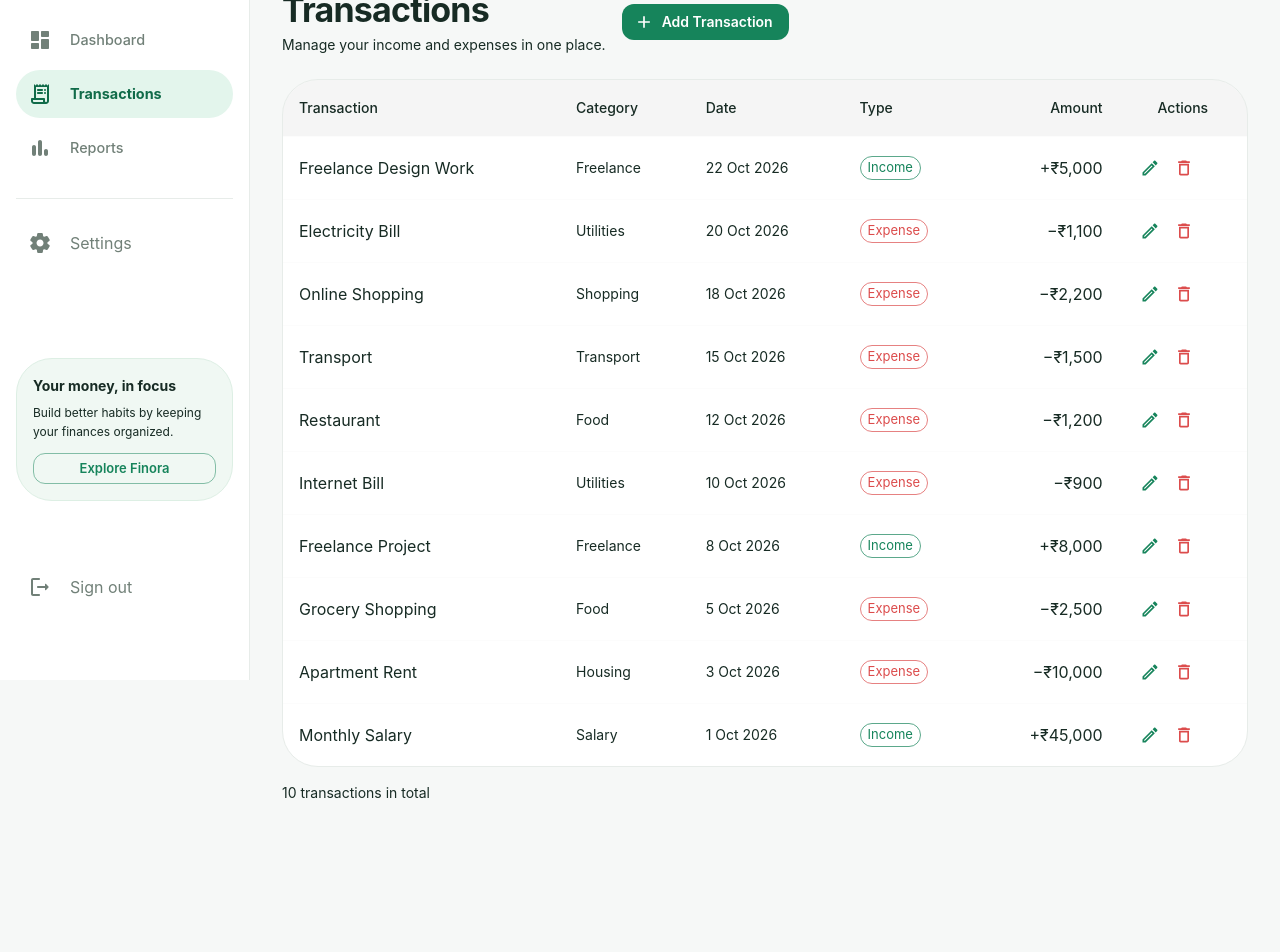
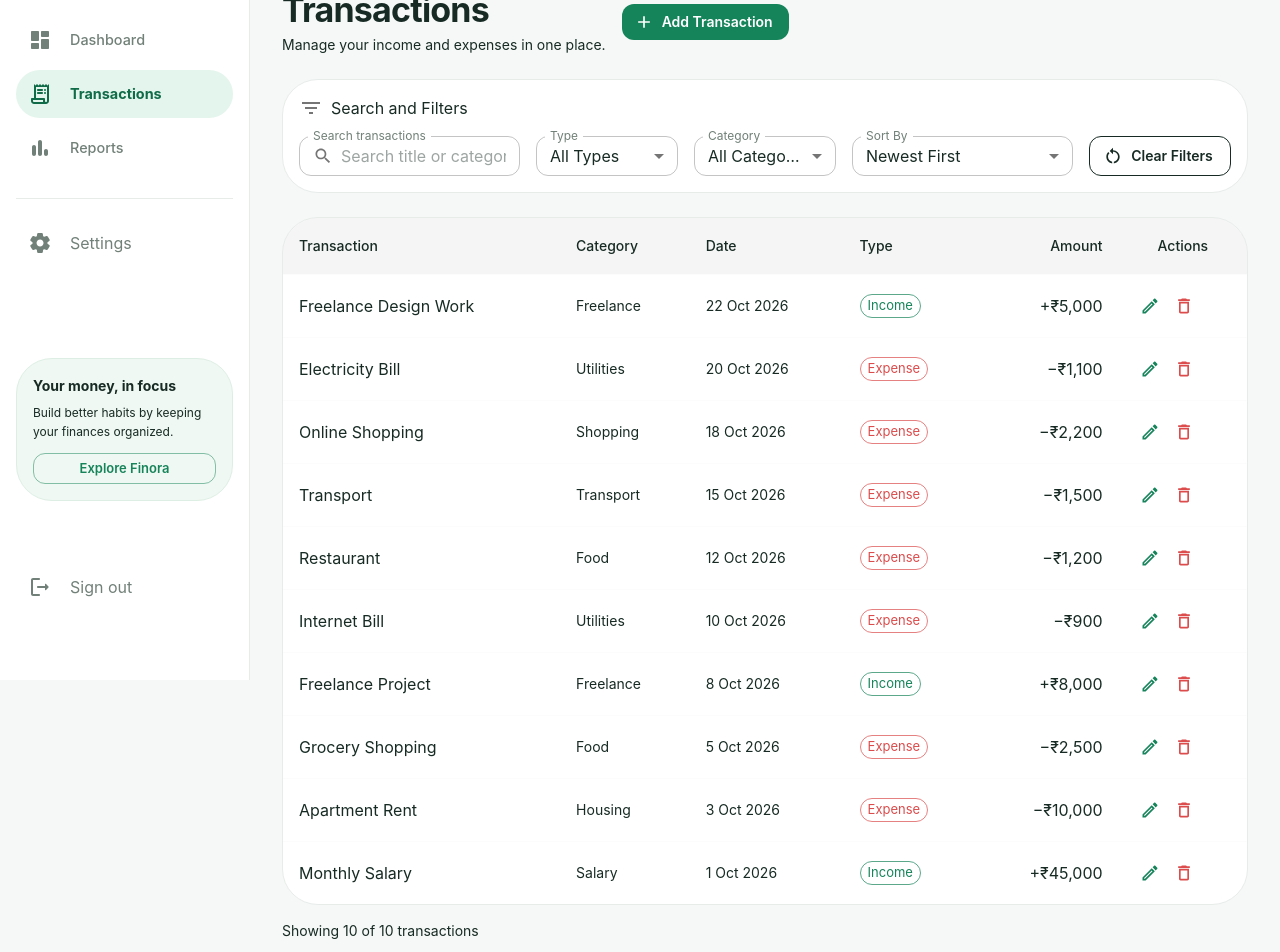
Before and after one commit to Yashtagad12/Expense-Tracker, a React (Vite) app: page /transactions in a window 1280 px wide. Shown: the part 120-1072 px from the top of the page. Before the commit the page ends 955 px from the top, so only its background shows below. Built offline with nearby package versions, Linux system fonts and the light colour scheme.

Commit message:
Altering Transactions file with search, filter and sorting functionality for table

```diff
--- a/src/pages/Transactions.jsx
+++ b/src/pages/Transactions.jsx
@@ -26,6 +26,7 @@ import {
     TableRow,
     TextField,
     Typography,
+    InputAdornment,
 } from "@mui/material";
 
 import {
@@ -33,6 +34,9 @@ import {
     DeleteOutlineOutlined,
     EditOutlined,
     ReceiptLongOutlined,
+    Search,
+    FilterList,
+    RestartAlt,
 } from "@mui/icons-material";
 
 import { useTransactions } from "../context/TransactionContext";
@@ -82,6 +86,11 @@ function Transactions() {
         message: "",
         severity: "success",
     });
+
+    const [searchTerm, setSearchTerm] = useState("");
+    const [typeFilter, setTypeFilter] = useState("all");
+    const [categoryFilter, setCategoryFilter] = useState("all");
+    const [sortBy, setSortBy] = useState("newest");
 
     // Open the dialog for adding a transaction.
     const handleOpenAdd = () => {
@@ -223,9 +232,39 @@ function Transactions() {
     };
 
     // Sort transactions from newest to oldest.
-    const sortedTransactions = [...transactions].sort((a, b) =>
-        b.date.localeCompare(a.date)
-    );
+    const filteredTransactions = transactions.filter((transaction) => {
+        const search = searchTerm.trim().toLowerCase();
+
+        const matchesSearch =
+            transaction.title.toLowerCase().includes(search) ||
+            transaction.category.toLowerCase().includes(search);
+
+        const matchesType =
+            typeFilter === "all" || transaction.type === typeFilter;
+
+        const matchesCategory =
+            categoryFilter === "all" ||
+            transaction.category === categoryFilter;
+
+        return matchesSearch && matchesType && matchesCategory;
+    });
+
+    const sortedTransactions = [...filteredTransactions].sort((a, b) => {
+        switch (sortBy) {
+            case "oldest":
+                return a.date.localeCompare(b.date);
+
+            case "amount-high":
+                return b.amount - a.amount;
+
+            case "amount-low":
+                return a.amount - b.amount;
+
+            case "newest":
+            default:
+                return b.date.localeCompare(a.date);
+        }
+    });
 
     return (
         <Box>
@@ -257,6 +296,138 @@ function Transactions() {
                 </Button>
             </Stack>
 
+            {/* Search, filters, and sorting */}
+            <Paper
+                elevation={0}
+                sx={{
+                    p: 2,
+                    mb: 3,
+                    border: "1px solid",
+                    borderColor: "divider",
+                    borderRadius: 3,
+                }}
+            >
+                <Stack
+                    direction="row"
+                    alignItems="center"
+                    spacing={1}
+                    sx={{ mb: 2 }}
+                >
+                    <FilterList color="action" />
+
+                    <Typography fontWeight={600}>
+                        Search and Filters
+                    </Typography>
+                </Stack>
+
+                <Grid container spacing={2}>
+                    {/* Search by title or category */}
+                    <Grid size={{ xs: 12, sm: 6, lg: 3 }}>
+                        <TextField
+                            fullWidth
+                            size="small"
+                            label="Search transactions"
+                            placeholder="Search title or category"
+                            value={searchTerm}
+                            onChange={(event) => setSearchTerm(event.target.value)}
+                            slotProps={{
+                                input: {
+                                    startAdornment: (
+                                        <InputAdornment position="start">
+                                            <Search fontSize="small" />
+                                        </InputAdornment>
+                                    ),
+                                },
+                            }}
+                        />
+                    </Grid>
+
+                    {/* Filter by transaction type */}
+                    <Grid size={{ xs: 12, sm: 6, lg: 2 }}>
+                        <FormControl fullWidth size="small">
+                            <InputLabel id="type-filter-label">
+                                Type
+                            </InputLabel>
+
+                            <Select
+                                labelId="type-filter-label"
+                                label="Type"
+                                value={typeFilter}
+                                onChange={(event) => setTypeFilter(event.target.value)}
+                            >
+                                <MenuItem value="all">All Types</MenuItem>
+                                <MenuItem value="income">Income</MenuItem>
+                                <MenuItem value="expense">Expense</MenuItem>
+                            </Select>
+                        </FormControl>
+                    </Grid>
+
+                    {/* Filter by category */}
+                    <Grid size={{ xs: 12, sm: 6, lg: 2 }}>
+                        <FormControl fullWidth size="small">
+                            <InputLabel id="category-filter-label">
+                                Category
+                            </InputLabel>
+
+                            <Select
+                                labelId="category-filter-label"
+                                label="Category"
+                                value={categoryFilter}
+                                onChange={(event) => setCategoryFilter(event.target.value)}
+                            >
+                                <MenuItem value="all">All Categories</MenuItem>
+
+                                {categories.map((category) => (
+                                    <MenuItem key={category} value={category}>
+                                        {category}
+                                    </MenuItem>
+                                ))}
+                            </Select>
+                        </FormControl>
+                    </Grid>
+
+                    {/* Sort transactions */}
+                    <Grid size={{ xs: 12, sm: 6, lg: 3 }}>
+                        <FormControl fullWidth size="small">
+                            <InputLabel id="sort-filter-label">
+                                Sort By
+                            </InputLabel>
+
+                            <Select
+                                labelId="sort-filter-label"
+                                label="Sort By"
+                                value={sortBy}
+                                onChange={(event) => setSortBy(event.target.value)}
+                            >
+                                <MenuItem value="newest">Newest First</MenuItem>
+                                <MenuItem value="oldest">Oldest First</MenuItem>
+                                <MenuItem value="amount-high">Amount: High to Low</MenuItem>
+                                <MenuItem value="amount-low">Amount: Low to High</MenuItem>
+                            </Select>
+                        </FormControl>
+                    </Grid>
+
+                    {/* Clear all filters */}
+                    <Grid size={{ xs: 12, lg: 2 }}>
+                        <Button
+                            fullWidth
+                            variant="outlined"
+                            color="inherit"
+                            startIcon={<RestartAlt />}
+                            onClick={() => {
+                                setSearchTerm("");
+                                setTypeFilter("all");
+                                setCategoryFilter("all");
+                                setSortBy("newest");
+                            }}
+                            sx={{ height: 40 }}
+                        >
+                            Clear Filters
+                        </Button>
+                    </Grid>
+                </Grid>
+            </Paper>
+
             {/* Transactions table */}
             <TableContainer
                 component={Paper}
@@ -283,21 +454,21 @@ function Transactions() {
                         {sortedTransactions.length === 0 ? (
                             <TableRow>
                                 <TableCell colSpan={6}>
-                                    <Stack
-                                        alignItems="center"
-                                        spacing={1}
-                                        sx={{ py: 6 }}
-                                    >
+                                    <Stack alignItems="center" spacing={1} sx={{ py: 6 }}>
                                         <ReceiptLongOutlined
                                             sx={{ fontSize: 42, color: "text.secondary" }}
                                         />
 
                                         <Typography fontWeight={600}>
-                                            No transactions yet
+                                            {transactions.length === 0
+                                                ? "No transactions yet"
+                                                : "No matching transactions"}
                                         </Typography>
 
                                         <Typography variant="body2" color="text.secondary">
-                                            Add your first transaction to get started.
+                                            {transactions.length === 0
+                                                ? "Add your first transaction to get started."
+                                                : "Try changing your search or filters."}
                                         </Typography>
                                     </Stack>
                                 </TableCell>
@@ -393,8 +564,10 @@ function Transactions() {
                 color="text.secondary"
                 sx={{ mt: 2 }}
             >
-                {transactions.length}{" "}
-                {transactions.length === 1 ? "transaction" : "transactions"} in total
+                <Typography variant="body2" color="text.secondary" sx={{ mt: 2 }}>
+                    Showing {sortedTransactions.length} of {transactions.length}{" "}
+                    {transactions.length === 1 ? "transaction" : "transactions"}
+                </Typography>
             </Typography>
             {/* Add/Edit Transaction Dialog */}
             <Dialog
```
